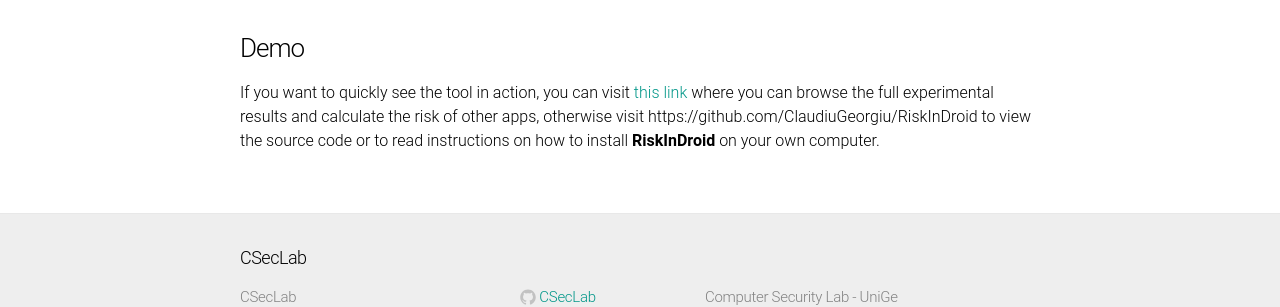
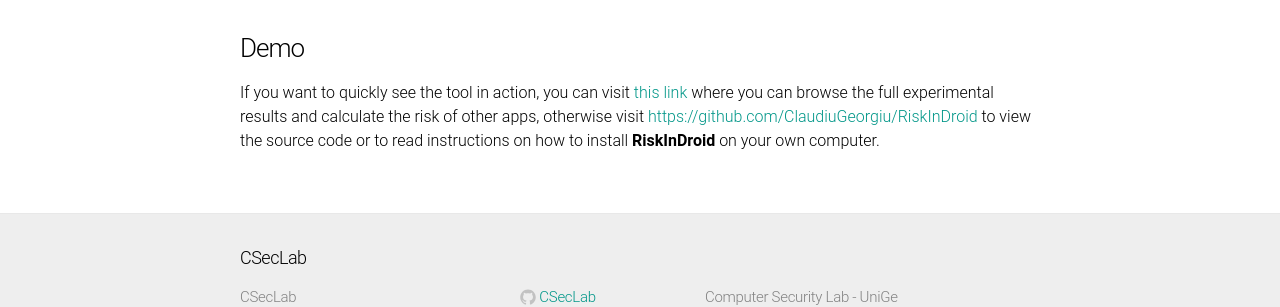
Before and after one commit to CSecLab/cseclab.github.io, a Jekyll site: the page built from riskindroid.md, in a window 1280 px wide. Shown: the part 1005-1312 px from the top of the page. Built offline with Jekyll 4.4.1, drawn with Linux system fonts in a browser that asks for light colours; some of the changed lines change nothing that is shown.

Commit message:
Fix list

```diff
--- a/riskindroid.md
+++ b/riskindroid.md
@@ -6,12 +6,14 @@
 # RiskInDroid
 
 **RiskInDroid** (**Ri**sk **In**dex for An**droid**) is a tool for quantitative risk analysis of Android applications written in Java (used to check the permissions of the apps) and Python (used to compute a risk value based on apps' permissions). The tool uses classification techniques through *scikit-learn*, a machine learning library for Python, in order to generate a numeric risk value between 0 and 100 for a given app. In particular, the following classifiers of *scikit-learn* are used in **RiskInDroid** (this list is chosen after extensive empirical assessments):
+
 - Support Vector Machines (SVM)
 - Multinomial Naive Bayes (MNB)
 - Gradient Boosting (GB)
 - Logistic Regression (LR)
 
 Unlike other tools, **RiskInDroid** doesn't consider only the permissions declared into apps' manifest, but carries out reverse engineering on the apps to retrieve the bytecode and then infers (through static analysis) which permissions are actually used and which not, extracting in this way 4 sets of permissions for every analyzed app:
+
 - Declared permissions - extracted from app's manifest
 - Exploited permissions - declared and actually used inside bytecode
 - Ghost permissions - not declared but with usages inside bytecode
@@ -27,4 +29,4 @@
 
 ### Demo
 
-If you want to quickly see the tool in action, you can visit [this link](http://46.101.119.244/) where you can browse the full experimental results and calculate the risk of other apps, otherwise visit https://github.com/ClaudiuGeorgiu/RiskInDroid to view the source code or to read instructions on how to install **RiskInDroid** on your own computer.
+If you want to quickly see the tool in action, you can visit [this link](http://46.101.119.244/) where you can browse the full experimental results and calculate the risk of other apps, otherwise visit [https://github.com/ClaudiuGeorgiu/RiskInDroid](https://github.com/ClaudiuGeorgiu/RiskInDroid) to view the source code or to read instructions on how to install **RiskInDroid** on your own computer.
```
